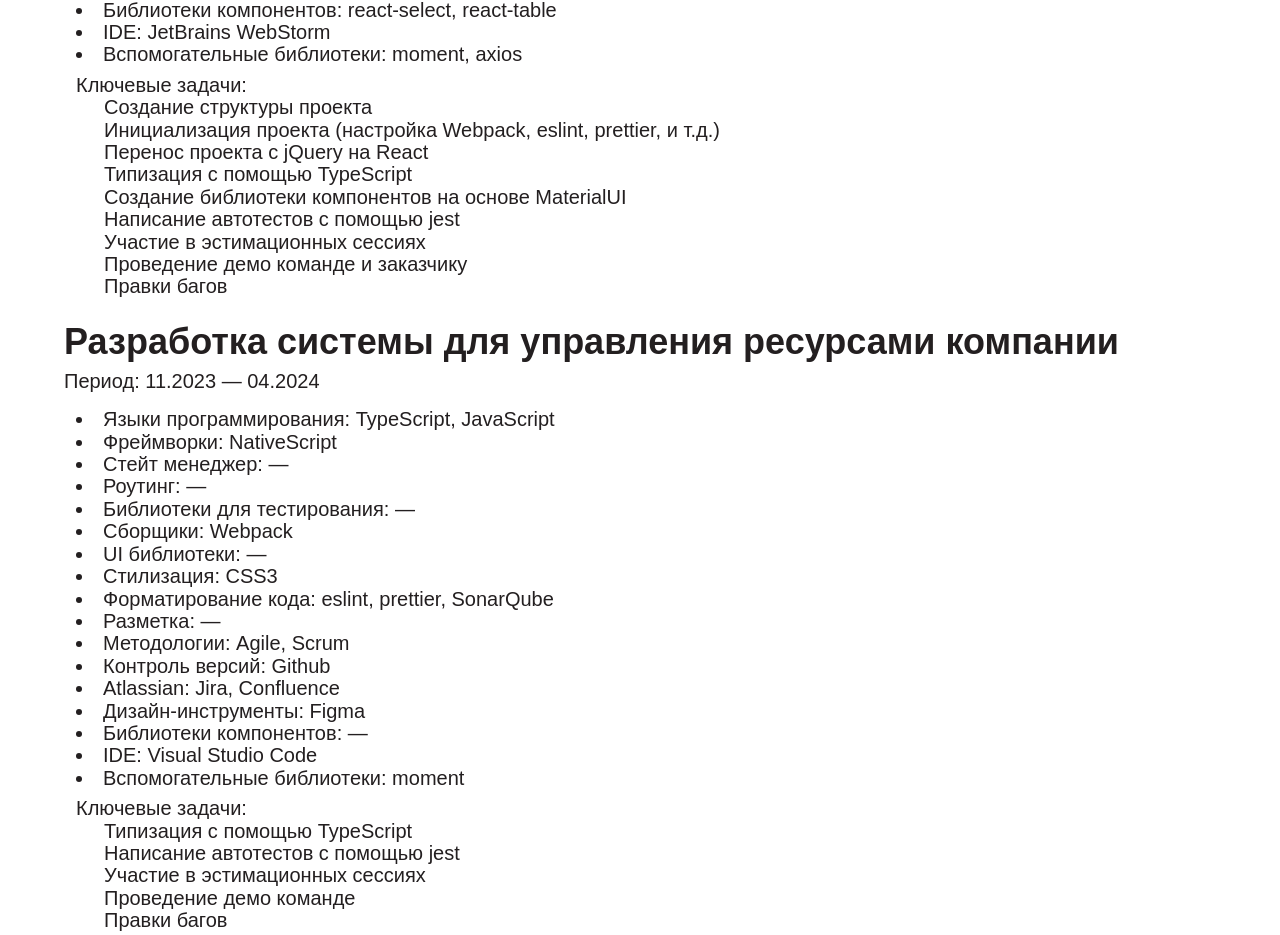
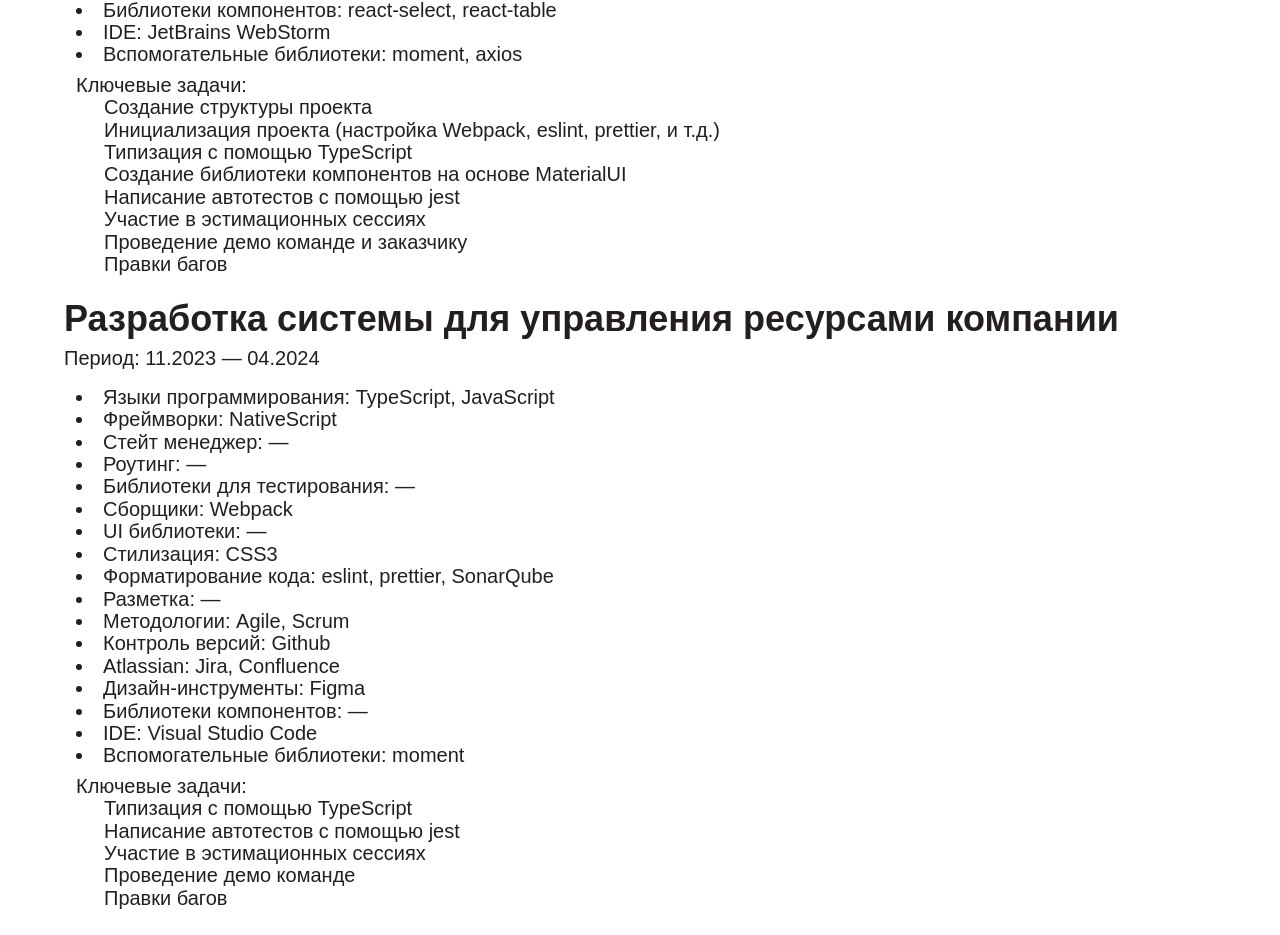
Before and after one commit to ThatcheRRR/thatcherrr.github.io, a React (Vite) app: page /#/portfolio in a window 1280 px wide. Shown: the part 3877-4812 px from the top of the page. Built offline with nearby package versions, Linux system fonts and the light colour scheme; a web font is replaced by a local one.

Commit message:
Update data.js

```diff
--- a/src/data/data.js
+++ b/src/data/data.js
@@ -386,7 +386,6 @@
       en: [
         "Implementation the structure of a project",
         "Initialization of the project (set up Webpack, eslint, prettier, and etc.)",
-        "Transfer project from jQuery to React",
         "Typing with TypeScript",
         "Implementation of the custom UI library with MaterialUI",
         "Writing autotests with jest",
@@ -397,7 +396,6 @@
       ru: [
         "Создание структуры проекта",
         "Инициализация проекта (настройка Webpack, eslint, prettier, и т.д.)",
-        "Перенос проекта с jQuery на React",
         "Типизация с помощью TypeScript",
         "Создание библиотеки компонентов на основе MaterialUI",
         "Написание автотестов с помощью jest",
```
